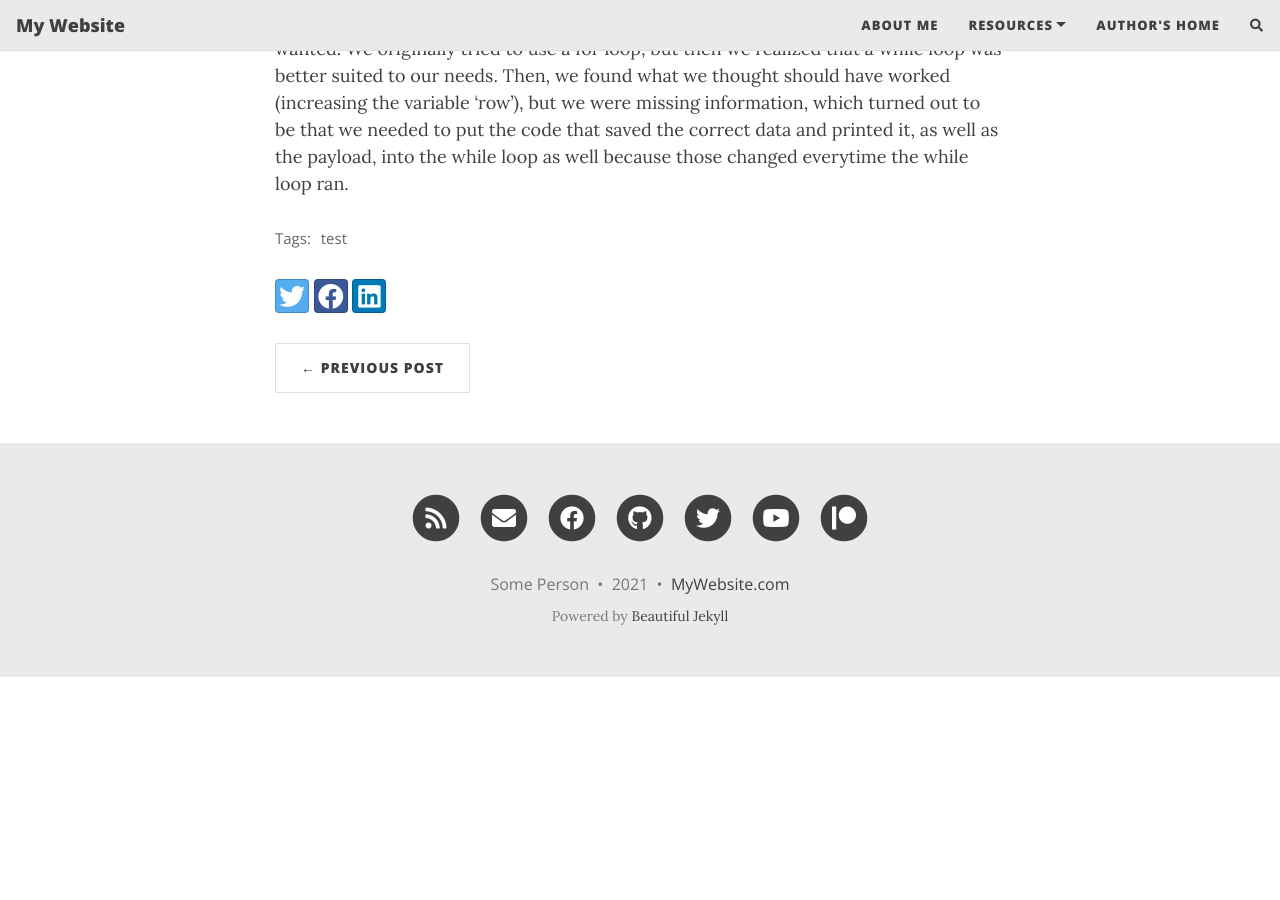
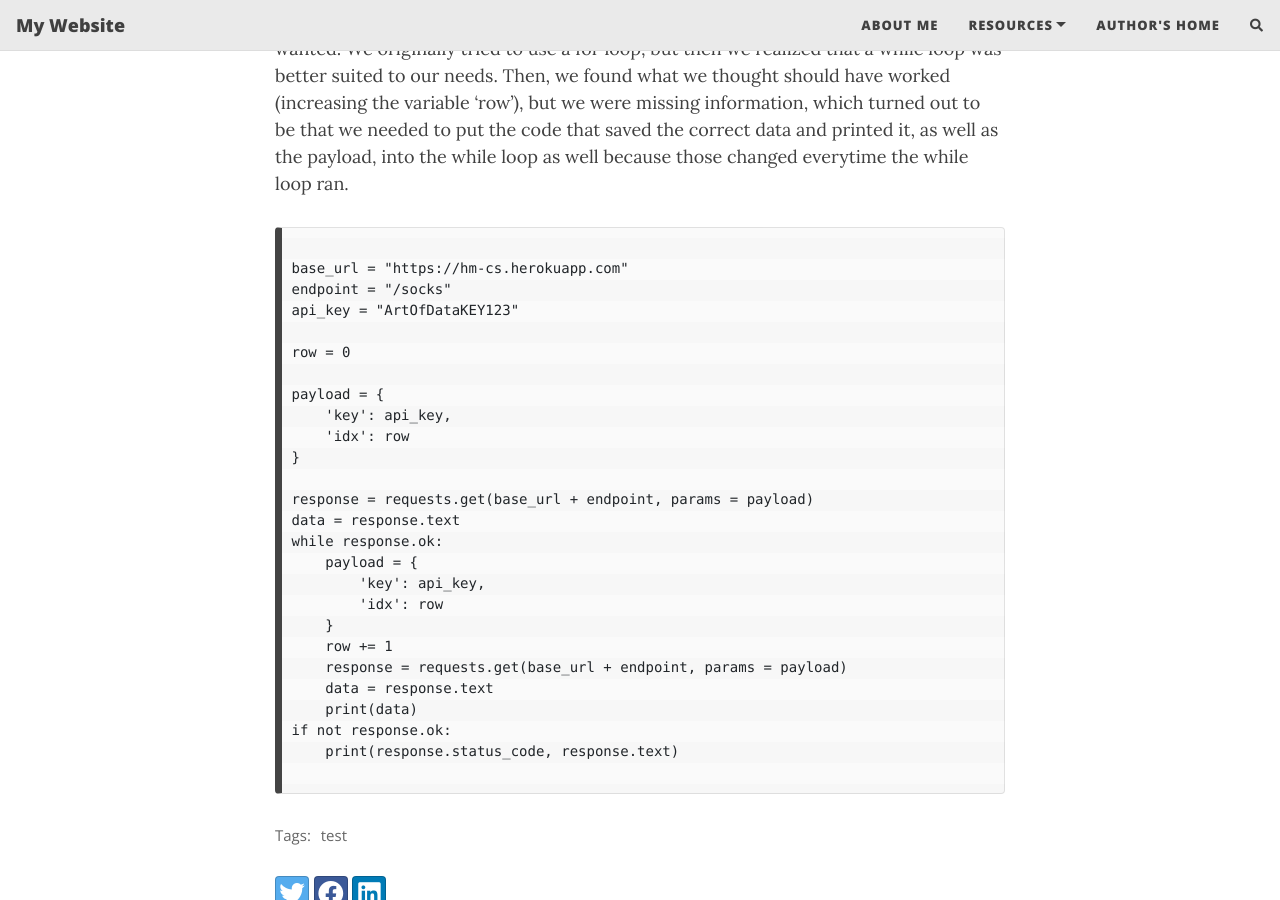
Before and after one commit to sarene-choudhury/artofdata, a Jekyll site: the page built from _posts/2021-12-5-API-Lab.md, in a window 1280 px wide and 900 px high, scrolled down 453 px. Built offline with Jekyll 4.4.1, drawn with Linux system fonts in a browser that asks for light colours; nearby versions of some CDN libraries; comment, search, counter and statistics services are not loaded; before the commit the page ends 1130 px from its top, so only the background shows below that.

Commit message:
Update 2021-12-5-API-Lab.md

```diff
--- a/_posts/2021-12-5-API-Lab.md
+++ b/_posts/2021-12-5-API-Lab.md
@@ -11,3 +11,32 @@ comments: true
 ## Creating the CSV
 
 This was the most challenging part of the lab for me. I knew the baseline of code I needed to use in creating the csv, but I couldn't figure out how to iterate through all the rows. To solve this, I worked with Divya to set up a loop that would do what we wanted. We originally tried to use a for loop, but then we realized that a while loop was better suited to our needs. Then, we found what we thought should have worked (increasing the variable 'row'), but we were missing information, which turned out to be that we needed to put the code that saved the correct data and printed it, as well as the payload, into the while loop as well because those changed everytime the while loop ran.
+
+~~~
+
+base_url = "https://hm-cs.herokuapp.com"
+endpoint = "/socks"
+api_key = "ArtOfDataKEY123"
+
+row = 0
+
+payload = {
+    'key': api_key,
+    'idx': row
+}
+
+response = requests.get(base_url + endpoint, params = payload)
+data = response.text
+while response.ok:
+    payload = {
+        'key': api_key,
+        'idx': row
+    }
+    row += 1
+    response = requests.get(base_url + endpoint, params = payload)
+    data = response.text
+    print(data)
+if not response.ok:
+    print(response.status_code, response.text)
+
+~~~
```
